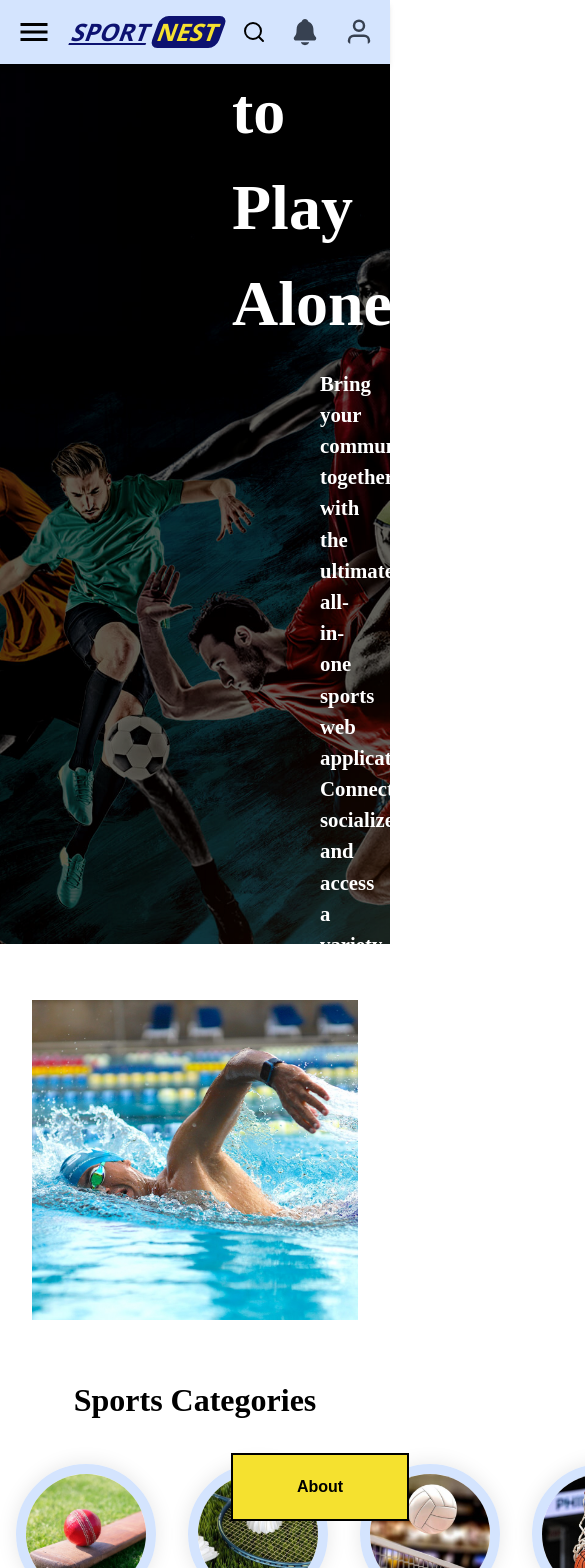
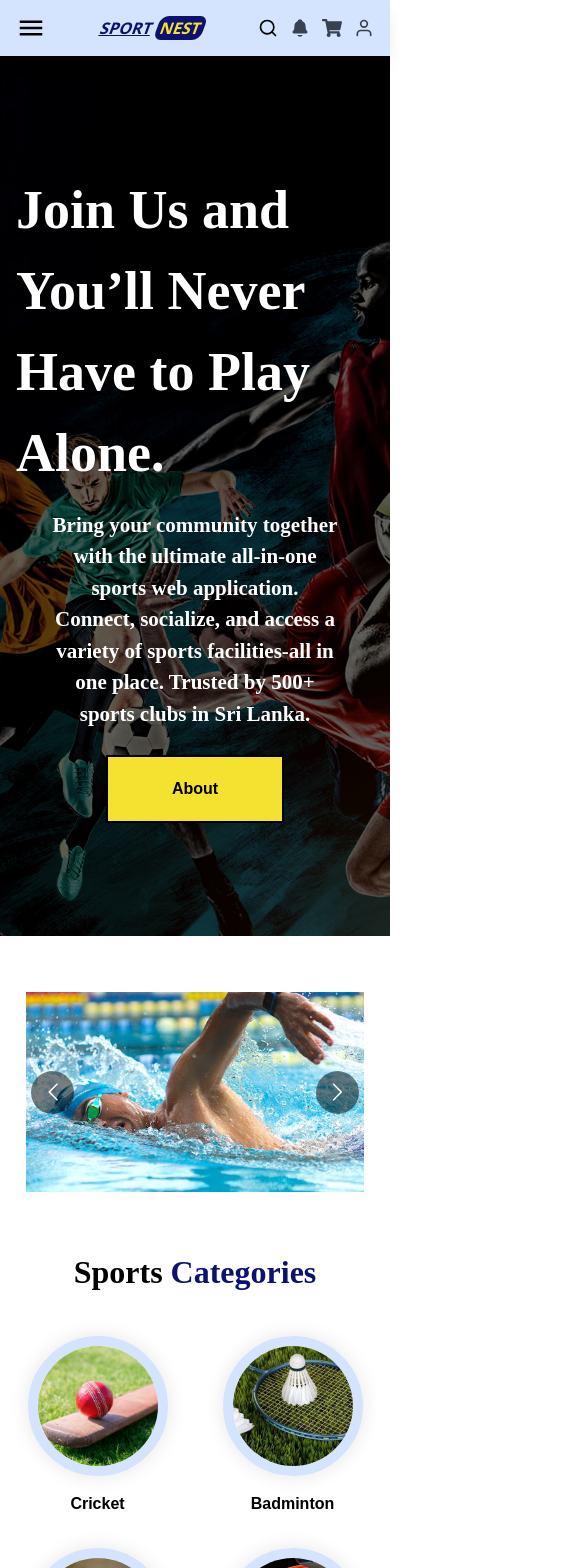
Before and after one commit to GavinRanasinghe29870/pusl2021_cgp_official, a React (Create React App) app in the folder frontend/: page / in a window 390 px wide. Shown: the top 1568 px of the page, 585 px wide, since content can reach past the window. Built offline with nearby package versions, Linux system fonts and the light colour scheme.

Commit message:
0012
added footer

```diff
--- /dev/null
+++ b/frontend/src/components/sportPeople/Footer.js
@@ -0,0 +1,91 @@
+import React from 'react'
+import { Link } from 'react-router-dom';
+import { FaArrowRightLong } from "react-icons/fa6";
+import { FaLinkedinIn } from "react-icons/fa6";
+import { FaFacebookF } from "react-icons/fa6";
+import { FaXTwitter } from "react-icons/fa6";
+import { FaInstagram } from "react-icons/fa";
+
+const Footer = () => {
+  const today = new Date();
+  return (
+    <footer className="bg-primary-light text-gray-700 py-12 md:py-24">
+      <div className="container mx-auto grid grid-cols-1 md:grid-cols-12 gap-8">
+        <div className='col-span-12 lg:col-span-3 xl:col-span-3 content-center'>
+          <div className='text-xl lg:text-3xl flex gap-2 font-bold py-4'>
+            <a href='#' className='text-primary logo-txt'><span className='underline'>SPORT</span><span className='parallelogram-bg'>NEST</span></a>
+          </div>
+          <p className="mt-4 font-body">011-123-4567</p>
+          <p className='font-body'>info@sportnest.com</p>
+        </div>
+
+        <div className='col-span-6 lg:col-span-3 xl:col-span-2'>
+          <h3 className="font-bold text-primary">SITEMAP</h3>
+          <ul className="mt-4 space-y-1">
+            <li><a href="#" className="font-body hover:text-primary hover:underline">Home</a></li>
+            <li><a href="#" className="font-body hover:text-primary hover:underline">Registered Clubs</a></li>
+            <li><a href="#" className="font-body hover:text-primary hover:underline">Club Chat</a></li>
+            <li><a href="#" className="font-body hover:text-primary hover:underline">Friend Zone</a></li>
+            <li><a href="#" className="font-body hover:text-primary hover:underline">Shop</a></li>
+          </ul>
+        </div>
+
+        <div className='col-span-6 lg:col-span-3 xl:col-span-2'>
+          <h3 className="font-bold font-body text-primary">Information</h3>
+          <ul className="mt-4 space-y-1">
+            <li><a href="#" className="font-body hover:text-primary hover:underline">FAQ</a></li>
+            <li><a href="#" className="font-body hover:text-primary hover:underline">Blog</a></li>
+            <li><a href="#" className="font-body hover:text-primary hover:underline">Help Center</a></li>
+          </ul>
+        </div>
+
+        <div className='col-span-6 lg:col-span-3 xl:col-span-2'>
+          <h3 className="font-bold font-body text-primary">Company</h3>
+          <ul className="mt-4 space-y-1">
+            <li><a href="#" className="font-body hover:text-primary hover:underline">About Us</a></li>
+            <li><a href="#" className="font-body hover:text-primary hover:underline">Careers</a></li>
+            <li><a href="#" className="font-body hover:text-primary hover:underline">Contact Us</a></li>
+          </ul>
+        </div>
+
+        <div className='col-span-12 xl:col-span-3'>
+          <div className="grid grid-cols-1 grid-rows-2 bg-black bg-opacity-5 rounded-lg py-[45px] justify-items-center">
+            <div>
+              <h3 className="flex content-start font-bold font-body text-primary">
+                Subscribe to our Newsletter
+              </h3>
+            </div>
+            <div >
+              <div className="flex justify-start ">
+                <div className="bg-white rounded-md flex">
+                  <input type="email" className="m-2 p-2 appearance-none font-body text-gray-700 text-sm focus:outline-none" placeholder="Get Product Updates" />
+                  <button className="p-4 bg-primary rounded-r-md flex items-center justify-center">
+                    <FaArrowRightLong className='text-white' />
+                  </button>
+                </div>
+              </div>
+            </div>
+          </div>
+        </div>
+
+      </div>
+
+      <div>
+        <hr className="container my-10 border-t-1 border-black border-opacity-5" />
+      </div>
+
+      <div className="container mx-auto mt-10 flex flex-col md:flex-row justify-between items-center font-body">
+        <p>&copy; {today.getFullYear()} Sport Nest. All rights reserved</p>
+        <p>A Product of <span className="font-bold">LOGO</span></p>
+        <div className="flex space-x-4">
+          <a href="#" className="hover:text-primary"><FaLinkedinIn /></a>
+          <a href="#" className="hover:text-primary"><FaFacebookF /></a>
+          <a href="#" className="hover:text-primary"><FaXTwitter /></a>
+          <a href="#" className="hover:text-primary"><FaInstagram /></a>
+        </div>
+      </div>
+    </footer>
+  )
+}
+
+export default Footer
--- a/frontend/src/components/sportPeople/Home.js
+++ b/frontend/src/components/sportPeople/Home.js
@@ -5,6 +5,7 @@ import { Link } from 'react-router-dom';
 import { motion } from 'framer-motion';
 import Carousel from 'react-multi-carousel';
 import 'react-multi-carousel/lib/styles.css';
+import Footer from './Footer';
 
 const Home = (props) => {
   const categories = [
@@ -63,16 +64,16 @@ const Home = (props) => {
       <div className='pb-14'>
         <div className='relative'>
           <img src='/Site Banner.jpg' alt='home' className='w-full object-cover h-[55rem] bg-blend-darken brightness-50' />
-          <div className='absolute px-[20rem] top-0 left-0 w-full h-full flex flex-col justify-center items-center text-white'>
+          <div className='absolute top-0 left-0 w-full h-full flex flex-col justify-center items-center text-white px-4'>
             <h1 className='font-header text-header-01 font-bold'>Join Us and You’ll Never Have to Play Alone.</h1>
-            <p className='mt-4 pb-[25px] text-center font-header text-header-04 font-bold w-[70%]'>Bring your community together with the ultimate all-in-one sports web application. Connect, socialize, and access a variety of sports facilities-all in one place. Trusted by 500+ sports clubs in Sri Lanka.</p>
+            <p className='mt-4 pb-[25px] text-center font-header text-header-04 font-bold w-[80%] xl:w-[50%] '>Bring your community together with the ultimate all-in-one sports web application. Connect, socialize, and access a variety of sports facilities-all in one place. Trusted by 500+ sports clubs in Sri Lanka.</p>
             <button className='btn'>About</button>
           </div>
         </div>
       </div>
 
       {/* Shop Item Slider */}
-      <div className='px-8'>
+      <div className='px-4 lg:px-8'>
         <Carousel
           showDots={false}
           responsive={shopitemslider}
@@ -82,20 +83,19 @@ const Home = (props) => {
           customTransition="all 1s ease-in-out"
           transitionDuration={2000}
           containerClass="carousel-container"
-          removeArrowOnDeviceType={["tablet", "mobile"]}
         >
-          <div><img src='/Cricket.png' className='w-full h-80 object-cover' /></div>
-          <div><img src='/swimming.jpeg' className='w-full h-80 object-cover' /></div>
-          <div><img src='/netBall.jpg' className='w-full h-80 object-cover' /></div>
-          <div><img src='/chess.jpg' className='w-full h-80 object-cover' /></div>
-          <div><img src='/football.jpg' className='w-full h-80 object-cover' /></div>
-          <div><img src='/Tennis.jpg' className='w-full h-80 object-cover' /></div>
+          <div style={{ padding: '0 10px' }}><img src='/Cricket.png' className='w-full h-80 object-cover carousel-image' /></div>
+          <div style={{ padding: '0 10px' }}><img src='/swimming.jpeg' className='w-full h-80 object-cover carousel-image' /></div>
+          <div style={{ padding: '0 10px' }}><img src='/netBall.jpg' className='w-full h-80 object-cover carousel-image' /></div>
+          <div style={{ padding: '0 10px' }}><img src='/chess.jpg' className='w-full h-80 object-cover carousel-image' /></div>
+          <div style={{ padding: '0 10px' }}><img src='/football.jpg' className='w-full h-80 object-cover carousel-image' /></div>
+          <div style={{ padding: '0 10px' }}><img src='/Tennis.jpg' className='w-full h-80 object-cover carousel-image' /></div>
         </Carousel>
       </div>
 
       {/* Categories Section */}
       <div>
-        <h4 className='text-center font-header text-header-02 font-bold pt-[3.5rem]'>Sports Categories</h4>
+        <h4 className='text-center font-header text-header-02 font-bold pt-[3.5rem]'>Sports <span className='text-primary'>Categories</span></h4>
         <div className='container category__grid place-items-center'>
           {
             categories.map(category => (
@@ -118,7 +118,7 @@ const Home = (props) => {
 
       {/* Ad Slider */}
       <div className='pt-[4.5rem] pb-[2.5rem]'>
-        <h4 className='text-center font-header text-header-02 font-bold'>Latest News & Events</h4>
+        <h4 className='text-center font-header text-header-02 font-bold'>Latest <span className='text-primary'>News & Events</span></h4>
         <h6 className='text-center font-body'>See the lates news,events and happenings at clubs</h6>
       </div>
       <div className='container'>
@@ -131,28 +131,27 @@ const Home = (props) => {
           customTransition="all 1s ease-in-out"
           transitionDuration={2000}
           containerClass="carousel-container"
-          removeArrowOnDeviceType={["tablet", "mobile"]}
         >
-          <div><img src='/Cricket.png' className='w-full h-[21.8rem] object-cover' /></div>
-          <div><img src='/swimming.jpeg' className='w-full h-[21.8rem] object-cover' /></div>
-          <div><img src='/netBall.jpg' className='w-full h-[21.8rem] object-cover' /></div>
-          <div><img src='/chess.jpg' className='w-full h-[21.8rem] object-cover' /></div>
-          <div><img src='/football.jpg' className='w-full h-[21.8rem] object-cover' /></div>
-          <div><img src='/Tennis.jpg' className='w-full h-[21.8rem] object-cover' /></div>
+          <div style={{ padding: '0 10px' }}><img src='/Cricket.png' className='w-full h-[21.8rem] object-cover carousel-image' /></div>
+          <div style={{ padding: '0 10px' }}><img src='/swimming.jpeg' className='w-full h-[21.8rem] object-cover carousel-image' /></div>
+          <div style={{ padding: '0 10px' }}><img src='/netBall.jpg' className='w-full h-[21.8rem] object-cover carousel-image' /></div>
+          <div style={{ padding: '0 10px' }}><img src='/chess.jpg' className='w-full h-[21.8rem] object-cover carousel-image' /></div>
+          <div style={{ padding: '0 10px' }}><img src='/football.jpg' className='w-full h-[21.8rem] object-cover carousel-image' /></div>
+          <div style={{ padding: '0 10px' }}><img src='/Tennis.jpg' className='w-full h-[21.8rem] object-cover carousel-image' /></div>
         </Carousel>
       </div>
 
       {/* About Sports */}
-      <div className='pb-14 pt-[7rem]'>
+      <div className='pb-[150px] pt-[7rem]'>
         <div className='container bg-[#fafcff] rounded-md shadow-lg'>
           <div className='pt-[4.5rem] pb-[2.5rem]'>
-            <h4 className='text-center font-header text-header-02 font-bold'>About Sports</h4>
+            <h4 className='text-center font-header text-header-02 font-bold'>About <span className='text-primary'>Sports</span></h4>
             <h6 className='text-center font-body'>Learn more about the sports you love</h6>
           </div>
-          <div className='container mt-[-5.5rem]'>
-            <div className="grid grid-cols-2 grid-rows-1 gap-20 flex-col justify-center items-center">
+          <div className='container mt-0 lg:mt-[-5.5rem]'>
+            <div className="grid grid-cols-1 lg:grid-cols-2 gap-20 justify-center items-center">
               <div>
-                <img src='/About Sports.png' className='w-full h-[40rem] object-cover' />
+                <img src='/About Sports.png' className='w-full h-[100%] md:h-[40rem] object-cover' />
               </div>
               <div >
                 <p className='font-body font-bold text-gray-600'>
@@ -166,7 +165,7 @@ const Home = (props) => {
           </div>
         </div>
       </div>
-
+      <Footer />
     </div>
   )
 }
--- a/frontend/src/components/sportPeople/Navbar.js
+++ b/frontend/src/components/sportPeople/Navbar.js
@@ -5,12 +5,14 @@ import { IoNotifications } from "react-icons/io5";
 import { MdOutlineShoppingBag } from "react-icons/md";
 import { FiUser } from "react-icons/fi";
 import { MdMenu } from "react-icons/md";
+import { FaShoppingCart } from "react-icons/fa";
+
 
 const Navbar = () => {
     const [open, setOpen] = React.useState(false);
     return (
-        <nav className='sticky top-0 z-50 shadow-md'>
-            <div className='hidden md:flex mb-1 px-6 bg-primary-light py-1 justify-end gap-6 rounded-b-2xl'>
+        <nav className='sticky top-0 z-50 shadow-lg'>
+            <div className='hidden md:flex mb-1 px-6 bg-primary-light py-1 justify-end gap-6 rounded-b-2xl text-xs xl:text-base'>
                 <div>
                     <p>info@sportnest.com | 011-123-4567</p>
                 </div>
@@ -22,42 +24,45 @@ const Navbar = () => {
                 <div className='container flex justify-between items-center'>
                     {/* Mobile Hamburger Menu Section */}
                     <div className='md:hidden' onClick={() => setOpen(!open)}>
-                        <MdMenu className='text-4xl' />
+                        <MdMenu className='text-3xl' />
                     </div>
                     {/* Logo Section */}
-                    <div className='text-2xl flex items-center gap-2 font-bold py-4'>
+                    <div className='text-1xl xl:text-2xl flex items-center gap-2 font-bold py-4'>
                         <a href='#' className='text-primary logo-txt'><span className='underline'>SPORT</span><span className='parallelogram-bg'>NEST</span></a>
                     </div>
                     {/* Menu Section */}
                     <div className='hidden md:block'>
                         <ul className='flex items-center gap-2'>
                             <li>
-                                <a href='#' className='font-body inline-block py-1 px-3 text-gray-700 hover:text-primary font-bold'>Home</a>
+                                <a href='#' className='font-body text-sm xl:text-base inline-block py-1 px-1 xl:px-3 text-gray-700 hover:text-primary font-semibold'>Home</a>
                             </li>
                             <li>
-                                <a href='#' className='font-body inline-block py-1 px-3 text-gray-700 hover:text-primary font-bold'>Club Center</a>
+                                <a href='#' className='font-body text-sm xl:text-base inline-block py-1 px-1 xl:px-3 text-gray-700 hover:text-primary font-semibold'>Club Center</a>
                             </li>
                             <li>
-                                <a href='#' className='font-body inline-block py-1 px-3 text-gray-700 hover:text-primary font-bold'>Friend Zone</a>
+                                <a href='#' className='font-body text-sm xl:text-base inline-block py-1 px-1 xl:px-3 text-gray-700 hover:text-primary font-semibold'>Friend Zone</a>
                             </li>
                             <li>
-                                <a href='#' className='font-body inline-block py-1 px-3 text-gray-700 hover:text-primary font-bold'>About Us</a>
+                                <a href='#' className='font-body text-sm xl:text-base inline-block py-1 px-1 xl:px-3 text-gray-700 hover:text-primary font-semibold'>About Us</a>
                             </li>
                             <li>
-                                <a href='#' className='font-body py-1 px-3 text-gray-700 hover:text-primary font-bold flex items-center'><MdOutlineShoppingBag className='text-xl font-body' />Shop</a>
+                                <a href='#' className='font-body text-sm xl:text-base py-1 px-1 xl:px-3 text-gray-700 hover:text-primary font-semibold flex items-center'><MdOutlineShoppingBag className='text-xl font-body' />Shop</a>
                             </li>
                         </ul>
                     </div>
                     {/* Icon Section */}
-                    <div className='flex items-center gap-6'>
+                    <div className='flex items-center gap-3 lg:gap-6'>
                         <button>
-                            <LuSearch className='text-2xl' />
+                            <LuSearch className='text-xl xl:text-2xl' />
                         </button>
                         <button>
-                            <IoNotifications className='text-3xl text-gray-700 hover:text-primary rounded-full duration-200' />
+                            <IoNotifications className='text-xl xl:text-2xl text-gray-700 hover:text-primary duration-200' />
                         </button>
                         <button>
-                            <FiUser className='text-3xl text-gray-700 hover:text-primary rounded-full duration-200' />
+                            <FaShoppingCart className='text-xl xl:text-2xl text-gray-700 hover:text-primary duration-200' />
+                        </button>
+                        <button>
+                            <FiUser className='text-xl xl:text-2xl text-gray-700 hover:text-primary duration-200' />
                         </button>
                     </div>
                 </div>
--- a/frontend/src/index.css
+++ b/frontend/src/index.css
@@ -26,15 +26,42 @@
   gap: 2rem;
 }
 
+@media (max-width: 1024px) {
+  .category__grid {
+    grid-template-columns: repeat(3, 1fr);
+  }
+}
+
+@media (max-width: 768px) {
+  .category__grid {
+    grid-template-columns: repeat(2, 1fr);
+  }
+}
+
+@media (max-width: 480px) {
+  .category__grid {
+    grid-template-columns: repeat(2, 1fr);
+  }
+}
+
 .parallelogram-bg {
   display: inline-block;
   border-radius: 8px;
-    background-color: #0D1271; /* Adjust the color as needed */
+  background-color: #0D1271;
+  /* Adjust the color as needed */
   padding: 0.01rem 0.2rem;
   color: #F5E12F;
-    margin-left: 5px; /* Adjust the text color as needed */
+  margin-left: 5px;
+  /* Adjust the text color as needed */
 }
 
 .logo-txt {
   transform: skew(-20deg);
 }
+
+@media (max-width: 464px) {
+  .carousel-image {
+    height: 200px;
+    /* Adjust this value as needed */
+  }
+}
--- a/frontend/tailwind.config.js
+++ b/frontend/tailwind.config.js
@@ -31,13 +31,13 @@ module.exports = {
         'body': ['Poppins', 'sans-serif'],
       },
       fontSize: {
-        'header-01': '4rem',
-        'header-02': '2rem',
-        'header-03': '1.5rem',
-        'header-04': '1.3rem',
-        'header-05': '1.1rem',
-        'header-06': '1rem',
-        'body': '1rem',
+        'header-01': '54px',
+        'header-02': '32px',
+        'header-03': '24px',
+        'header-04': '21px',
+        'header-05': '18px',
+        'header-06': '16px',
+        'body': '16px',
       },
     },
   },
```
Lines whose indentation alone changed are shown as unchanged.
